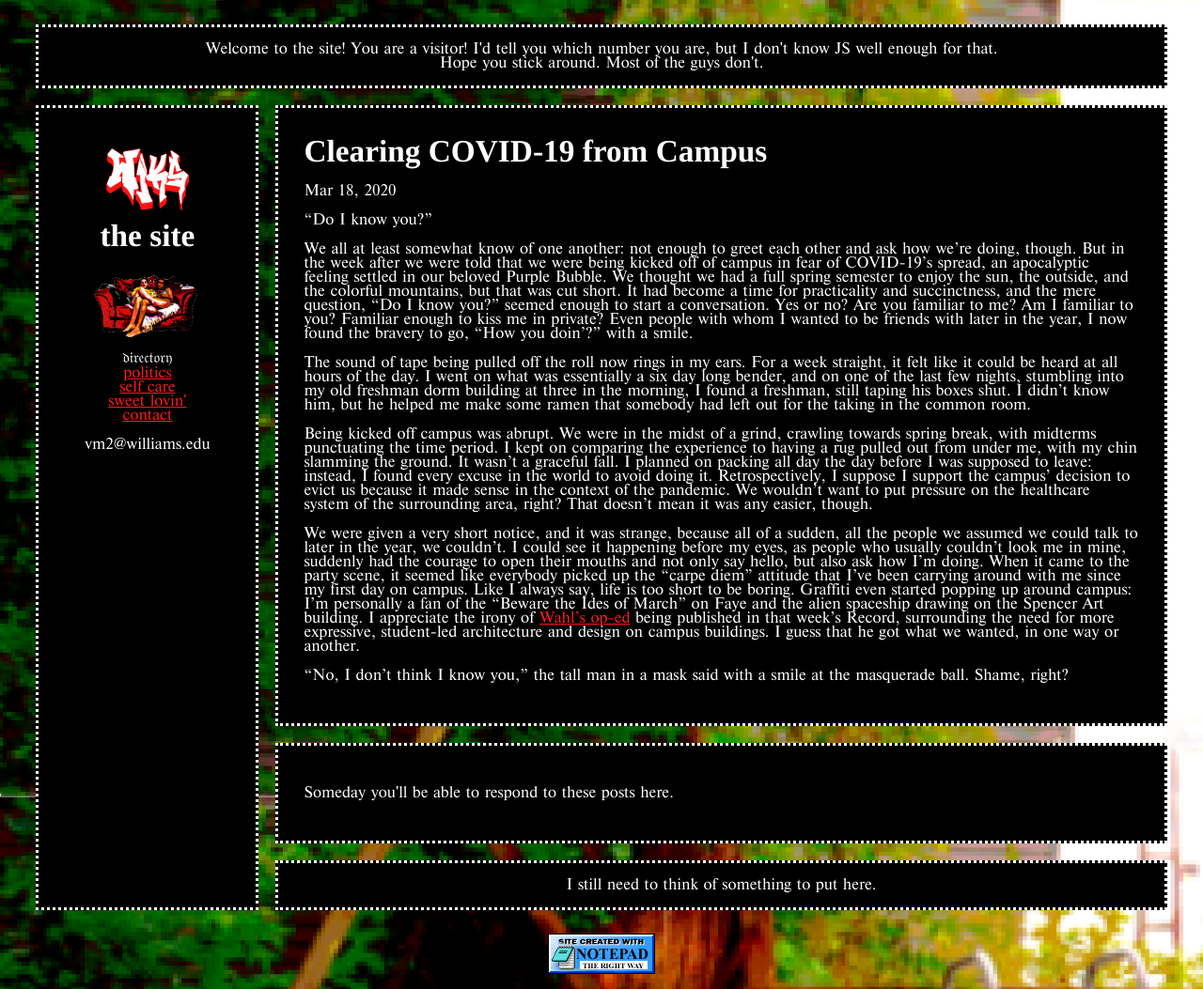
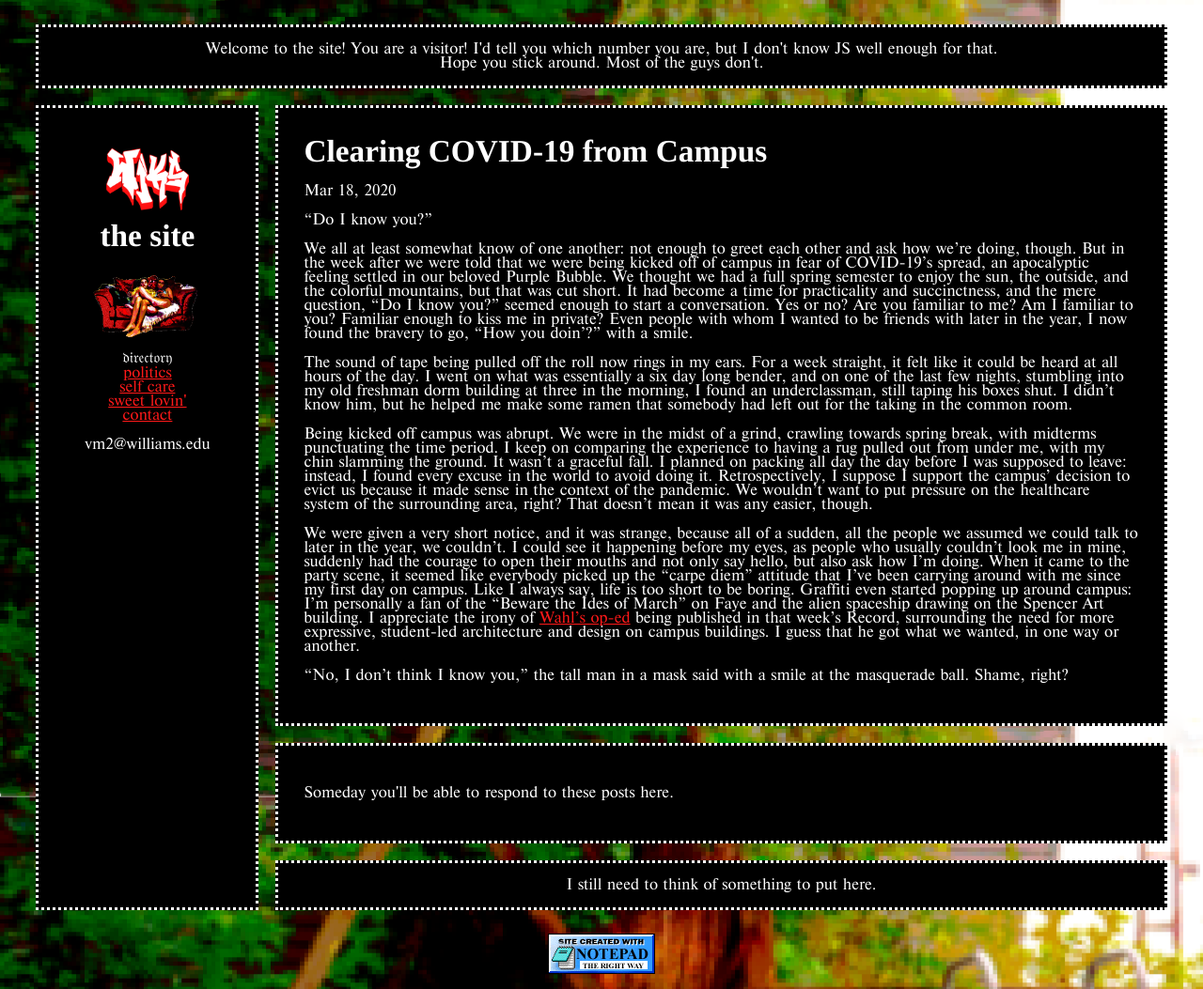
Before and after one commit to w1k5/w1k5.blog, a Jekyll site: the page built from _posts/2020-03-18-clearing-covid19-from-campus.markdown, in a window 1280 px wide. Shown: the whole page at 94% size. Built offline with Jekyll 4.4.1, drawn with Linux system fonts in a browser that asks for light colours; comment, search, counter and statistics services are not loaded.

Commit message:
Update 2020-03-18-clearing-covid19-from-campus.markdown

```diff
--- a/_posts/2020-03-18-clearing-covid19-from-campus.markdown
+++ b/_posts/2020-03-18-clearing-covid19-from-campus.markdown
@@ -9,9 +9,9 @@ categories: "sweet-lovin"
 
 We all at least somewhat know of one another: not enough to greet each other and ask how we’re doing, though. But in the week after we were told that we were being kicked off of campus in fear of COVID-19’s spread, an apocalyptic feeling settled in our beloved Purple Bubble. We thought we had a full spring semester to enjoy the sun, the outside, and the colorful mountains, but that was cut short. It had become a time for practicality and succinctness, and the mere question, “Do I know you?” seemed enough to start a conversation. Yes or no? Are you familiar to me? Am I familiar to you? Familiar enough to kiss me in private? Even people with whom I wanted to be friends with later in the year, I now found the bravery to go, “How you doin’?” with a smile.<!-- more -->
 
-The sound of tape being pulled off the roll now rings in my ears. For a week straight, it felt like it could be heard at all hours of the day. I went on what was essentially a six day long bender, and on one of the last few nights, stumbling into my old freshman dorm building at three in the morning, I found a freshman, still taping his boxes shut. I didn’t know him, but he helped me make some ramen that somebody had left out for the taking in the common room.
+The sound of tape being pulled off the roll now rings in my ears. For a week straight, it felt like it could be heard at all hours of the day. I went on what was essentially a six day long bender, and on one of the last few nights, stumbling into my old freshman dorm building at three in the morning, I found an underclassman, still taping his boxes shut. I didn’t know him, but he helped me make some ramen that somebody had left out for the taking in the common room.
 
-Being kicked off campus was abrupt. We were in the midst of a grind, crawling towards spring break, with midterms punctuating the time period. I kept on comparing the experience to having a rug pulled out from under me, with my chin slamming the ground. It wasn’t a graceful fall. I planned on packing all day the day before I was supposed to leave: instead, I found every excuse in the world to avoid doing it. Retrospectively, I suppose I support the campus’ decision to evict us because it made sense in the context of the pandemic. We wouldn’t want to put pressure on the healthcare system of the surrounding area, right? That doesn’t mean it was any easier, though.
+Being kicked off campus was abrupt. We were in the midst of a grind, crawling towards spring break, with midterms punctuating the time period. I keep on comparing the experience to having a rug pulled out from under me, with my chin slamming the ground. It wasn’t a graceful fall. I planned on packing all day the day before I was supposed to leave: instead, I found every excuse in the world to avoid doing it. Retrospectively, I suppose I support the campus’ decision to evict us because it made sense in the context of the pandemic. We wouldn’t want to put pressure on the healthcare system of the surrounding area, right? That doesn’t mean it was any easier, though.
 
 We were given a very short notice, and it was strange, because all of a sudden, all the people we assumed we could talk to later in the year, we couldn’t. I could see it happening before my eyes, as people who usually couldn’t look me in mine, suddenly had the courage to open their mouths and not only say hello, but also ask how I’m doing. When it came to the party scene, it seemed like everybody picked up the “carpe diem” attitude that I’ve been carrying around with me since my first day on campus. Like I always say, life is too short to be boring. Graffiti even started popping up around campus: I’m personally a fan of the “Beware the Ides of March” on Faye and the alien spaceship drawing on the Spencer Art building. I appreciate the irony of <a href="https://williamsrecord.com/2020/03/do-you-see-a-blank-canvas-using-student-art-to-engage-the-college-community/">Wahl’s op-ed</a> being published in that week’s Record, surrounding the need for more expressive, student-led architecture and design on campus buildings. I guess that he got what we wanted, in one way or another.
 
```
